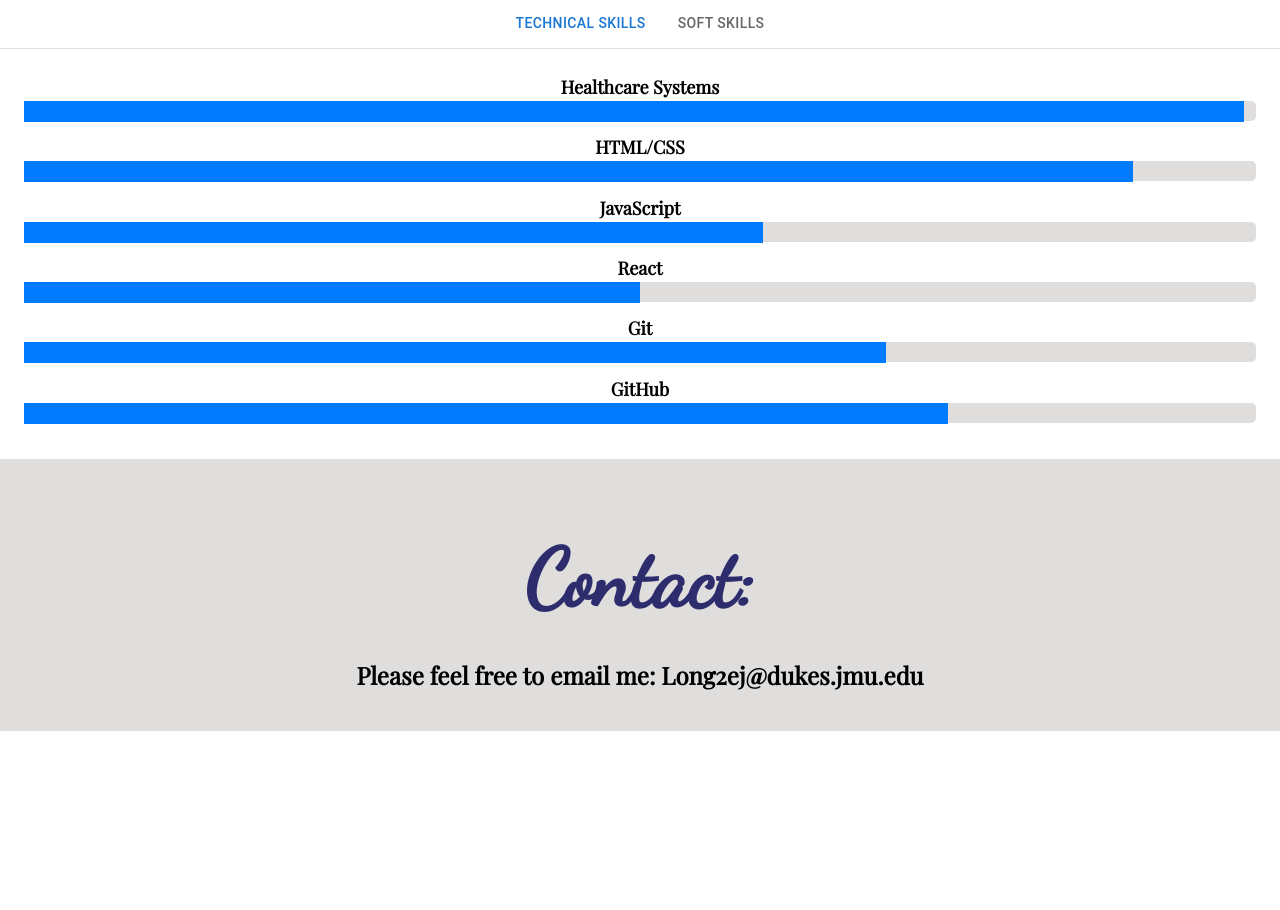
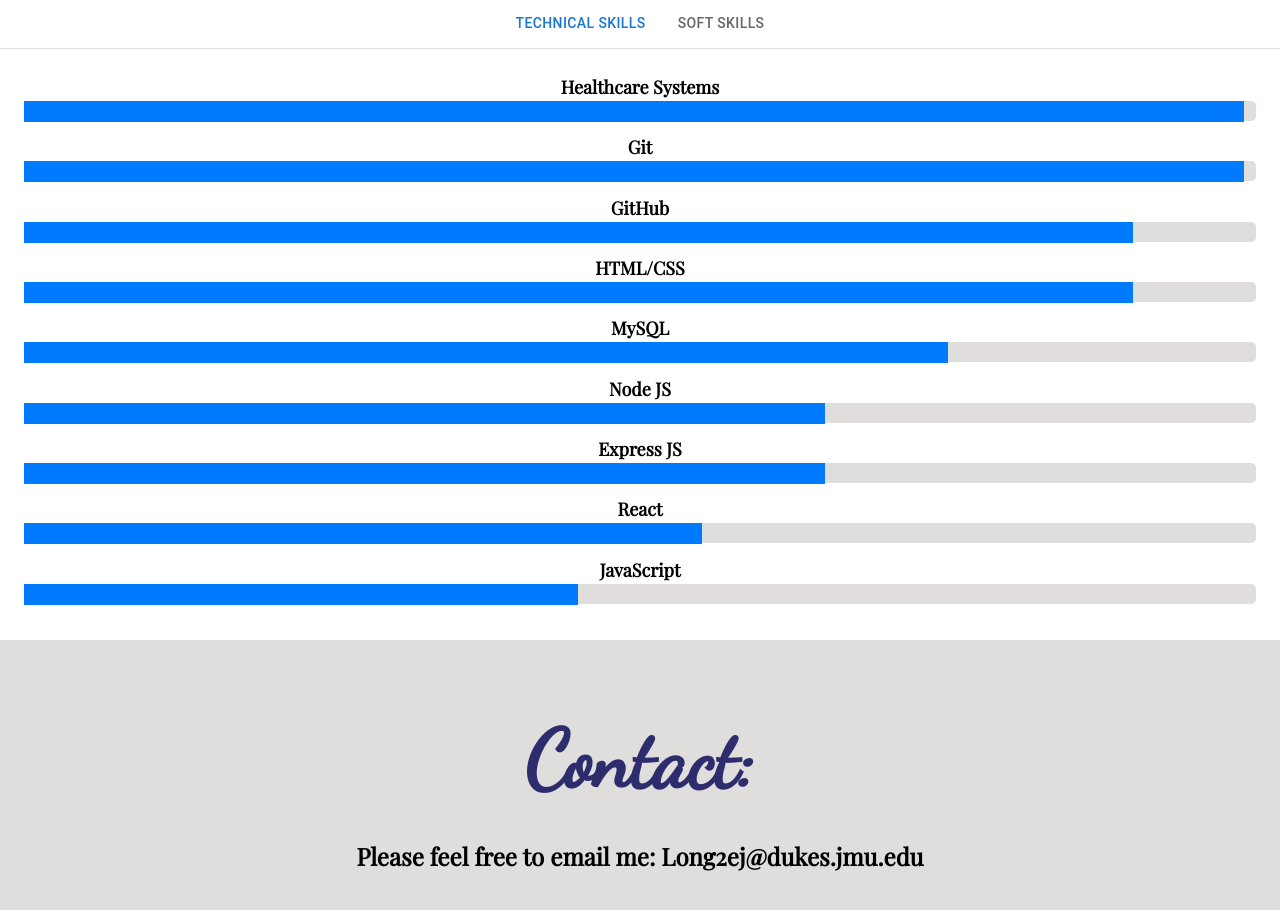
Before and after one commit to Long2ej/myPortfolio, a React (Create React App) app in the folder myportfolio/: page /home in a window 1280 px wide. Shown: the part 1480-2390 px from the top of the page. Before the commit the page ends 2211 px from the top, so only its background shows below. Built offline with nearby package versions, Linux system fonts and the light colour scheme.

Commit message:
Skills Update

```diff
--- a/myportfolio/src/pages/Technicalskills.js
+++ b/myportfolio/src/pages/Technicalskills.js
@@ -7,11 +7,14 @@
 function SkillsSection() {
     const skills = [
         { name: 'Healthcare Systems', proficiency: 99 },
+        { name: 'Git', proficiency: 99 },
+        { name: 'GitHub', proficiency: 90 },
         { name: 'HTML/CSS', proficiency: 90 },
-        { name: 'JavaScript', proficiency: 60 },
-        { name: 'React', proficiency: 50 },
-        { name: 'Git', proficiency: 70 },
-        { name: 'GitHub', proficiency: 75 }
+        { name: 'MySQL', proficiency: 75 },
+        { name: 'Node JS', proficiency: 65 },
+        { name: 'Express JS', proficiency: 65 },
+        { name: 'React', proficiency: 55 },
+        { name: 'JavaScript', proficiency: 45 },
     ];
 
     const skillsRef = useRef(null);
```
